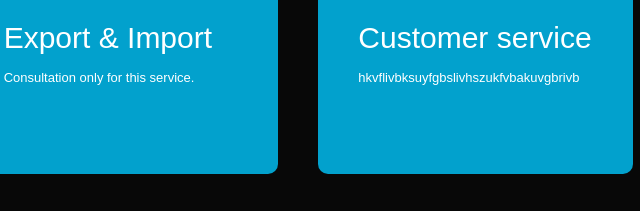
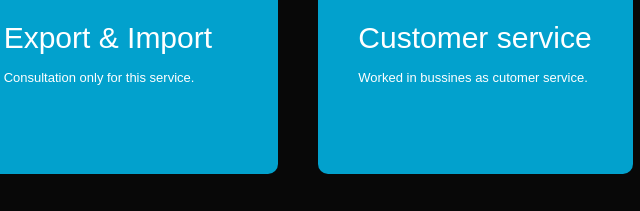
Before and after one commit to ummeerr/ummeerr.github.io, a plain HTML site: page Service.html in a window 1280 px wide. Shown: the part 1420-1631 px from the top of the page, 519-1159 px from the left. Drawn offline with Linux system fonts and the light colour scheme.

Commit message:
Update Service.html

```diff
--- a/Service.html
+++ b/Service.html
@@ -58,7 +58,7 @@
                  <div>
                     <i class="fa-solid fa-user"></i>
                     <h2>Customer service</h2>
-                    <p>hkvflivbksuyfgbslivhszukfvbakuvgbrivb</p>
+                    <p>Worked in bussines as cutomer service.</p>
                  </div>
             </div>
         </div>
```
